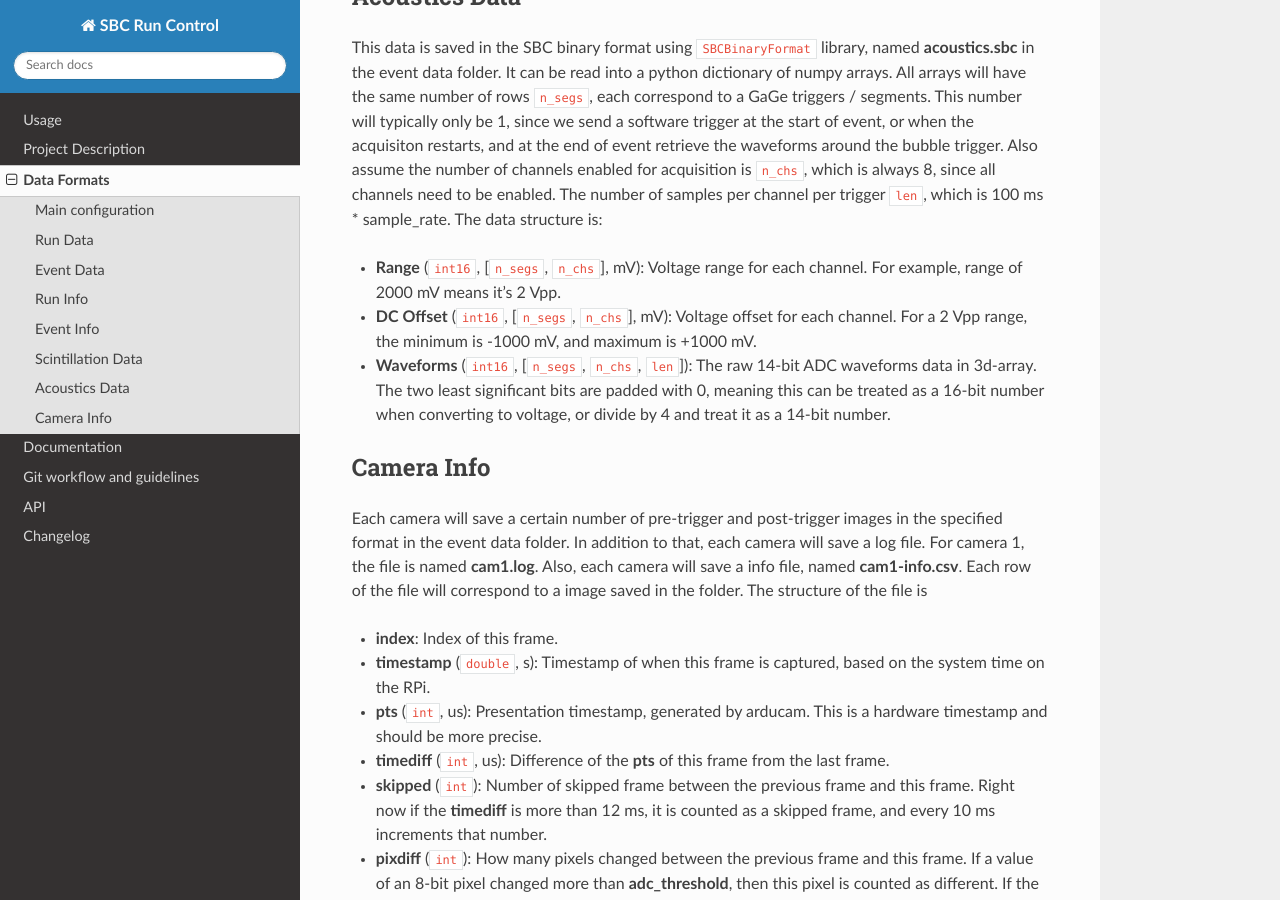
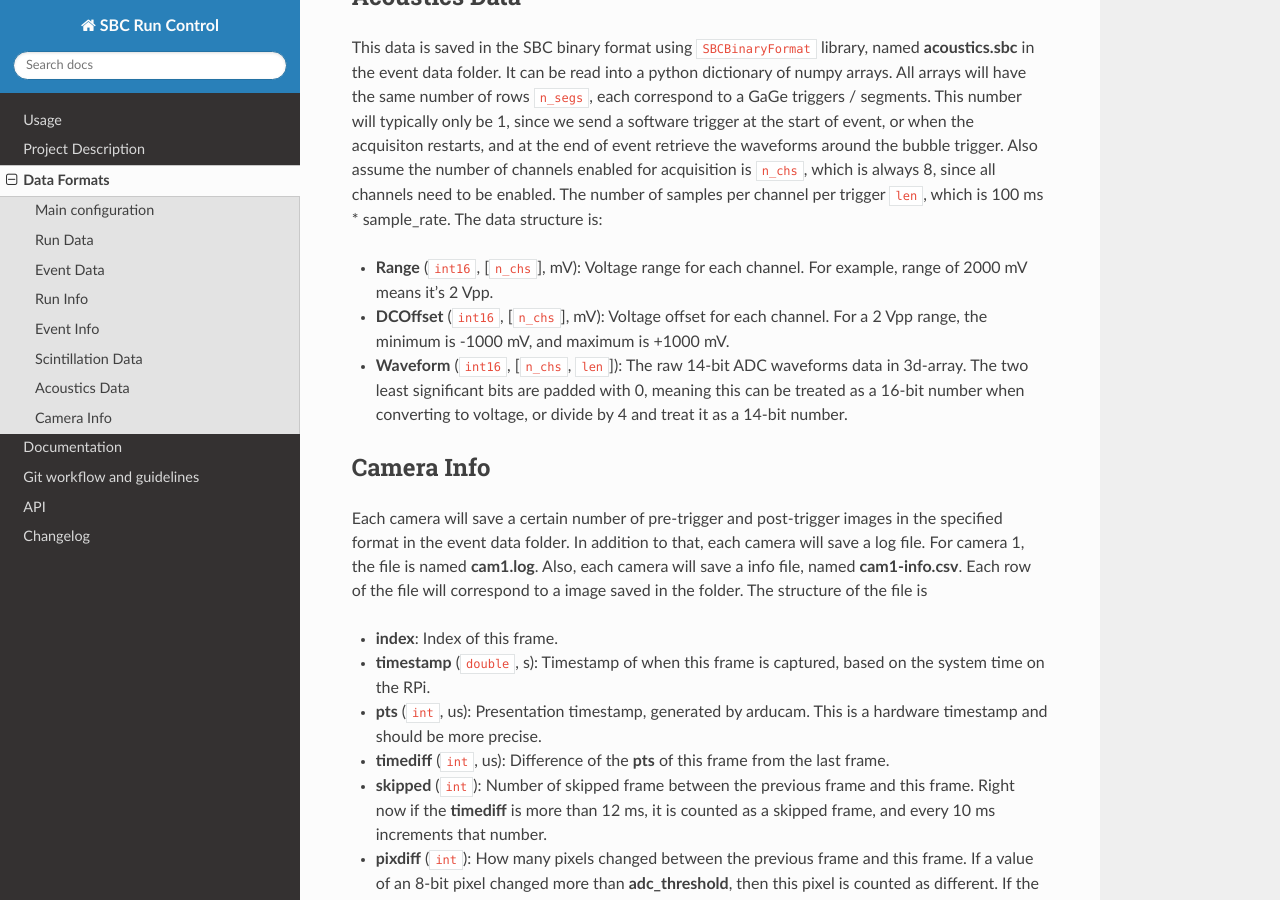
Before and after one commit to SBC-Collaboration/SBC-RunControl, a Sphinx documentation site: the page built from docs/data_format.md, in a window 1280 px wide and 900 px high, scrolled down 10182 px. Built offline with Sphinx 7.4.7 and the Read the Docs theme 3.1.0, drawn with Linux system fonts in a browser that asks for light colours.

```diff
--- a/docs/conf.py
+++ b/docs/conf.py
@@ -5,10 +5,10 @@ import os, sys
 
 project = 'SBC Run Control'
 copyright = '2024-2025 SBC Collaboration'
-author = 'Zhiheng Sheng'
+author = 'SBC Collaboration'
 
-release = '0.1'
-version = '0.1.0'
+release = '0.2'
+version = '0.2.0'
 
 # -- General configuration
 
--- a/docs/data_format.md
+++ b/docs/data_format.md
@@ -258,9 +258,9 @@ This data is saved in the SBC binary format using `SBCBinaryFormat` library, nam
 
 ## Acoustics Data
 This data is saved in the SBC binary format using `SBCBinaryFormat` library, named **acoustics.sbc** in the event data folder. It can be read into a python dictionary of numpy arrays. All arrays will have the same number of rows `n_segs`, each correspond to a GaGe triggers / segments. This number will typically only be 1, since we send a software trigger at the start of event, or when the acquisiton restarts, and at the end of event retrieve the waveforms around the bubble trigger. Also assume the number of channels enabled for acquisition is `n_chs`, which is always 8, since all channels need to be enabled. The number of samples per channel per trigger `len`, which is 100 ms * sample_rate. The data structure is:
-- **Range** (`int16`, [`n_segs`, `n_chs`], mV): Voltage range for each channel. For example, range of 2000 mV means it's 2 Vpp.
-- **DC Offset** (`int16`, [`n_segs`, `n_chs`], mV): Voltage offset for each channel. For a 2 Vpp range, the minimum is -1000 mV, and maximum is +1000 mV.
-- **Waveforms** (`int16`, [`n_segs`, `n_chs`, `len`]): The raw 14-bit ADC waveforms data in 3d-array. The two least significant bits are padded with 0, meaning this can be treated as a 16-bit number when converting to voltage, or divide by 4 and treat it as a 14-bit number.
+- **Range** (`int16`, [`n_chs`], mV): Voltage range for each channel. For example, range of 2000 mV means it's 2 Vpp.
+- **DCOffset** (`int16`, [`n_chs`], mV): Voltage offset for each channel. For a 2 Vpp range, the minimum is -1000 mV, and maximum is +1000 mV.
+- **Waveform** (`int16`, [`n_chs`, `len`]): The raw 14-bit ADC waveforms data in 3d-array. The two least significant bits are padded with 0, meaning this can be treated as a 16-bit number when converting to voltage, or divide by 4 and treat it as a 14-bit number.
 
 ## Camera Info
 Each camera will save a certain number of pre-trigger and post-trigger images in the specified format in the event data folder. In addition to that, each camera will save a log file. For camera 1, the file is named **cam1.log**. Also, each camera will save a info file, named **cam1-info.csv**. Each row of the file will correspond to a image saved in the folder. The structure of the file is
```
Also changed, not shown: docs/changelog.md (+1 -1 lines).
